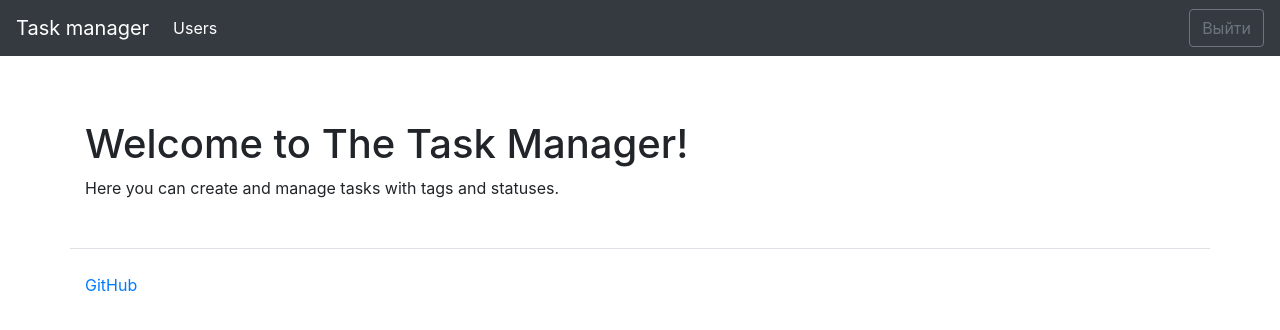
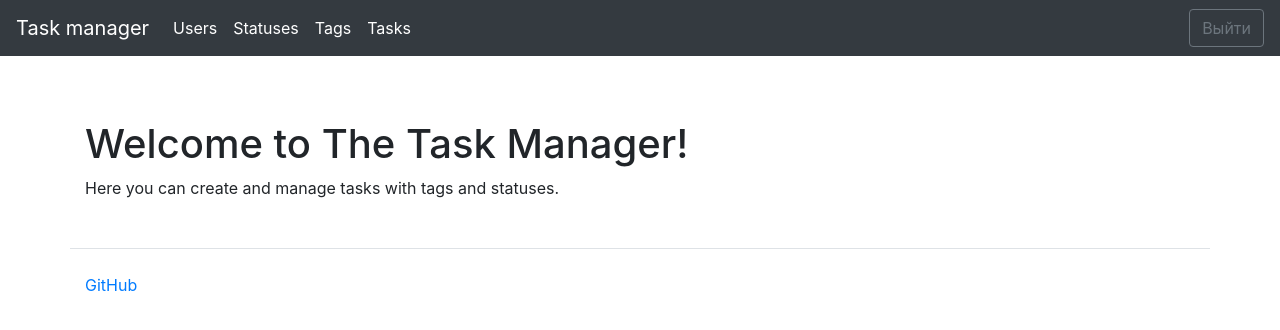
Before and after one commit to AlexanderPotapkov/python-project-52, a Django app: page / in a window 1280 px wide. Shown: the top 330 px of the page. Run offline with Django 4.2, Linux system fonts and the light colour scheme; a user stored in the database is signed in; some libraries are stand-ins or nearby versions.

Commit message:
add statuses.html

```diff
--- a/task_manager/apps/statuses/urls.py
+++ b/task_manager/apps/statuses/urls.py
@@ -1,7 +1,9 @@
 from django.urls import path
 
+from ..statuses.views import StatusesView
+
 urlpatterns = [
-    # path('', StatusesView.as_view(), name='statuses'),
+    path('', StatusesView.as_view(), name='statuses'),
     # path('create/', CreateStatus.as_view(), name='create_status'),
     # path('<int:pk>/update/', UpdateStatus.as_view(), name='update_status'),
     # path('<int:pk>/delete/', DeleteStatus.as_view(), name='delete_status'),
--- a/task_manager/apps/statuses/views.py
+++ b/task_manager/apps/statuses/views.py
@@ -1,3 +1,5 @@
-from django.shortcuts import render
+from django.views.generic import ListView
 
-# Create your views here.
+
+class StatusesView(ListView):
+    template_name = 'statuses/statuses.html'
--- a/task_manager/templates/task_manager/base.html
+++ b/task_manager/templates/task_manager/base.html
@@ -20,6 +20,17 @@
                 <li class="nav-item active">
                     <a class="nav-link" href="{% url 'users' %}">{% trans "Users" %}</a>
                 </li>
+                {% if request.user.is_authenticated %}
+                    <li class="nav-item active">
+                        <a class="nav-link" href="{% url 'statuses' %}">Statuses</a>
+                    </li>
+                    <li class="nav-item active">
+                        <a class="nav-link" href="#">Tags</a>
+                    </li>
+                    <li class="nav-item active">
+                        <a class="nav-link" href="#">Tasks</a>
+                    </li>
+                {% endif %}
             </ul>
             {% if request.user.is_authenticated %}
                 <a class="btn btn-outline-secondary my-2 my-sm-0"
```
Also changed, not shown: task_manager/apps/statuses/templates/statuses/statuses.html (added, +24 -0 lines).
